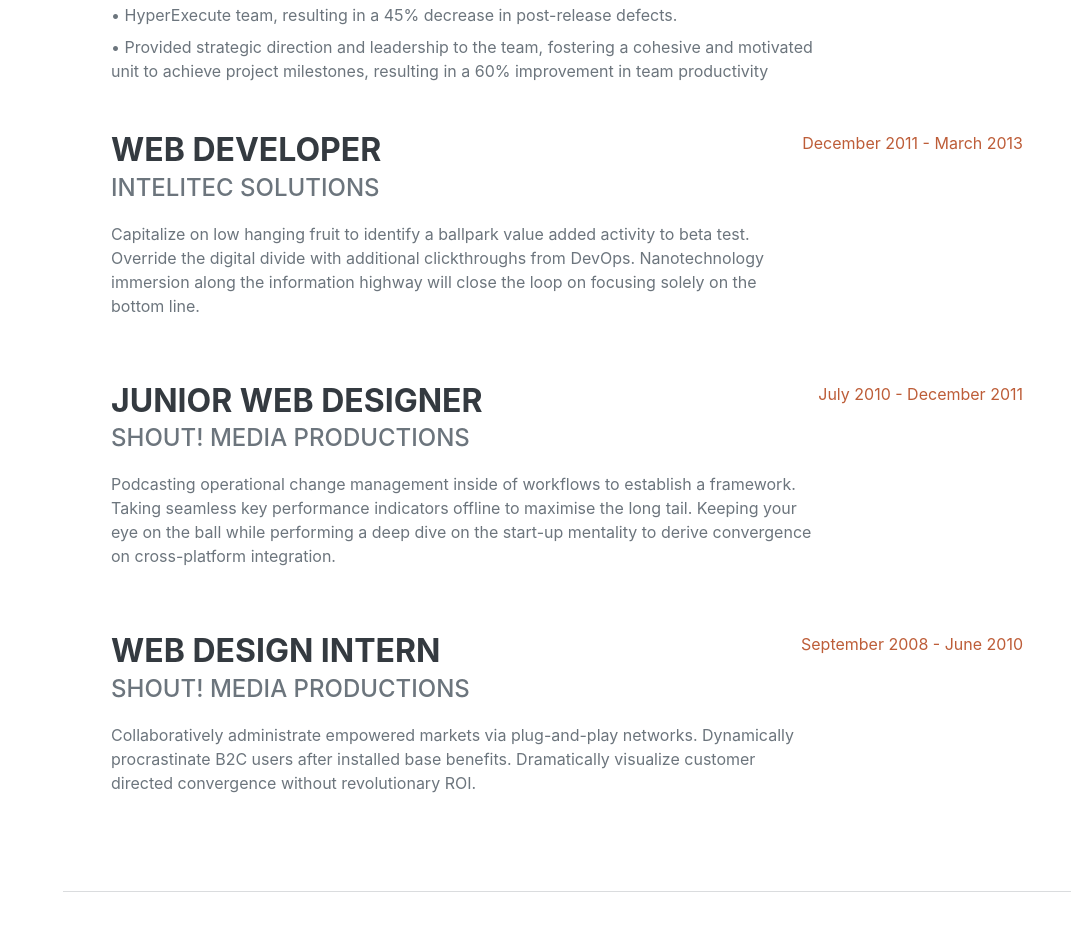
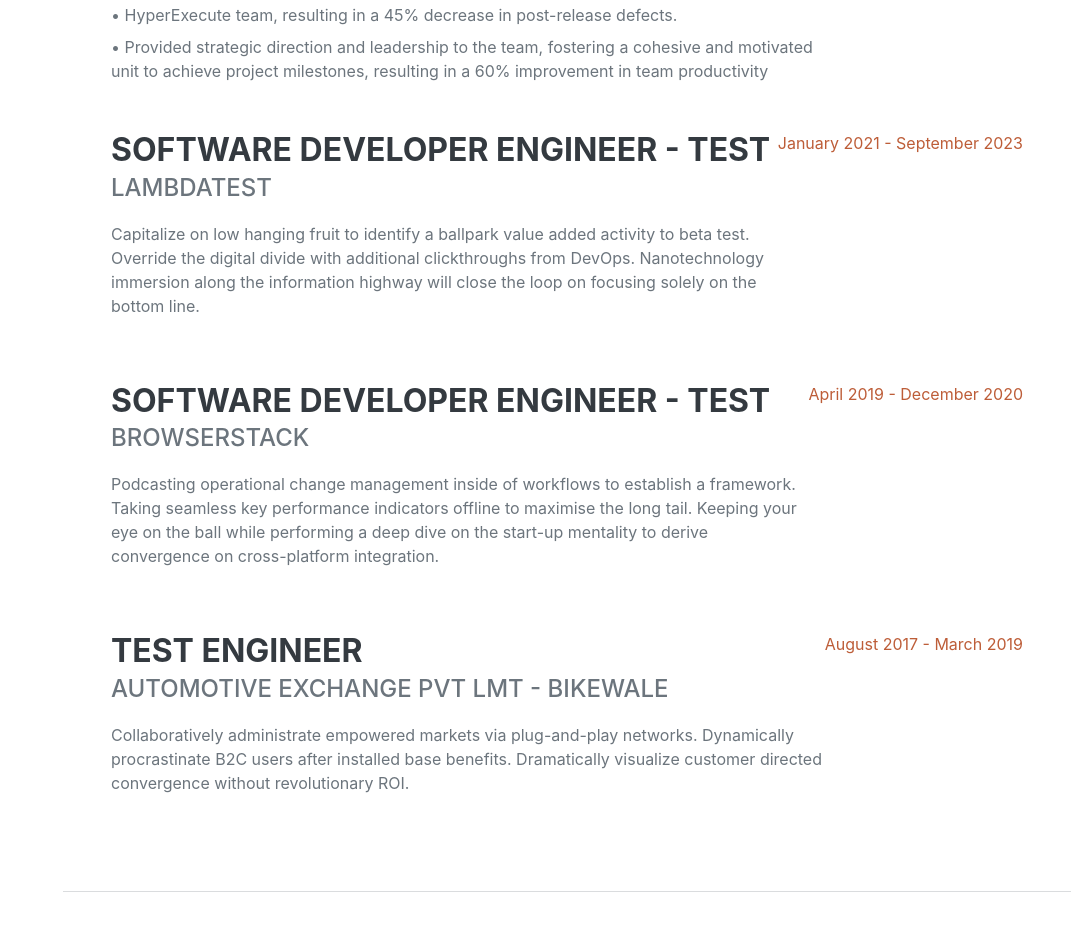
Before and after one commit to MayurkPatil26/Resume, a website: page index.html in a window 1280 px wide. Shown: the part 1940-2868 px from the top of the page, without its empty margins (209-1280 px from the left). Drawn offline with nearby package versions, Linux system fonts and the light colour scheme; a web font is replaced by a local one.

Commit message:
updated exp

```diff
--- a/index.html
+++ b/index.html
@@ -106,27 +106,27 @@
                     </div>
                     <div class="d-flex flex-column flex-md-row justify-content-between mb-5">
                         <div class="flex-grow-1">
-                            <h3 class="mb-0">Web Developer</h3>
-                            <div class="subheading mb-3">Intelitec Solutions</div>
+                            <h3 class="mb-0">Software Developer Engineer - Test</h3>
+                            <div class="subheading mb-3">LambdaTest</div>
                             <p>Capitalize on low hanging fruit to identify a ballpark value added activity to beta test. Override the digital divide with additional clickthroughs from DevOps. Nanotechnology immersion along the information highway will close the loop on focusing solely on the bottom line.</p>
                         </div>
-                        <div class="flex-shrink-0"><span class="text-primary">December 2011 - March 2013</span></div>
+                        <div class="flex-shrink-0"><span class="text-primary">January 2021 - September 2023</span></div>
                     </div>
                     <div class="d-flex flex-column flex-md-row justify-content-between mb-5">
                         <div class="flex-grow-1">
-                            <h3 class="mb-0">Junior Web Designer</h3>
-                            <div class="subheading mb-3">Shout! Media Productions</div>
+                            <h3 class="mb-0">Software Developer Engineer - Test</h3>
+                            <div class="subheading mb-3">Browserstack</div>
                             <p>Podcasting operational change management inside of workflows to establish a framework. Taking seamless key performance indicators offline to maximise the long tail. Keeping your eye on the ball while performing a deep dive on the start-up mentality to derive convergence on cross-platform integration.</p>
                         </div>
-                        <div class="flex-shrink-0"><span class="text-primary">July 2010 - December 2011</span></div>
+                        <div class="flex-shrink-0"><span class="text-primary">April 2019 - December 2020</span></div>
                     </div>
                     <div class="d-flex flex-column flex-md-row justify-content-between">
                         <div class="flex-grow-1">
-                            <h3 class="mb-0">Web Design Intern</h3>
-                            <div class="subheading mb-3">Shout! Media Productions</div>
+                            <h3 class="mb-0">Test Engineer</h3>
+                            <div class="subheading mb-3">Automotive Exchange PVT LMT - Bikewale</div>
                             <p>Collaboratively administrate empowered markets via plug-and-play networks. Dynamically procrastinate B2C users after installed base benefits. Dramatically visualize customer directed convergence without revolutionary ROI.</p>
                         </div>
-                        <div class="flex-shrink-0"><span class="text-primary">September 2008 - June 2010</span></div>
+                        <div class="flex-shrink-0"><span class="text-primary">August 2017 - March 2019</span></div>
                     </div>
                 </div>
             </section>
```
